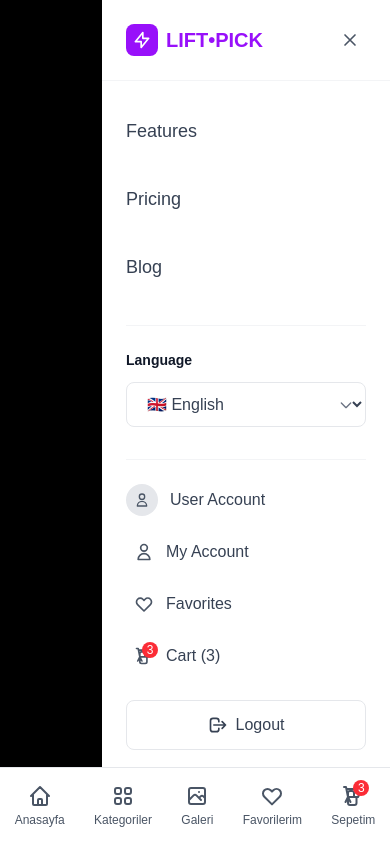
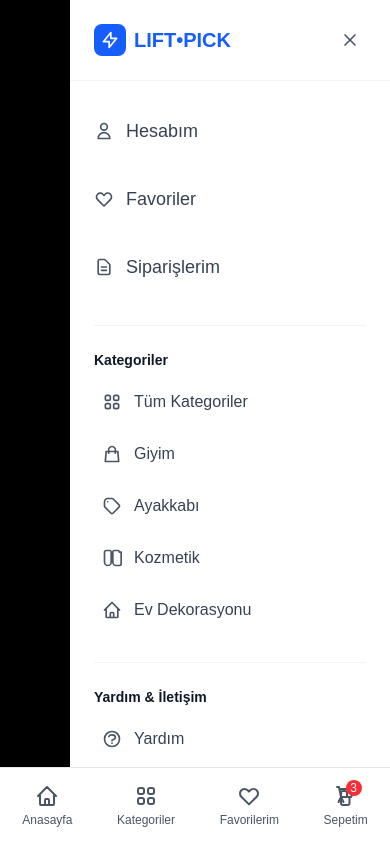
Before and after one commit to sabo64053-pixel/l-ftproje, a Next.js app: page /cart in a window 390 px wide. Both pictures are taken after a click on the element 358 px from the left and 32 px from the top of the page. Shown: the top 844 px of the page. Built offline with nearby package versions, Linux system fonts and the light colour scheme.

Commit message:
Fix mobile menu to slide from right side - now properly implemented as overlay

```diff
--- a/components/Navbar.js
+++ b/components/Navbar.js
@@ -98,7 +98,8 @@ const Navbar = () => {
                       3
                     </span>
                   </div>
-                  <span className="text-xs sm:text-sm font-medium">Cart (3)</span>
+
+                  <span className="text-xs sm:text-sm font-medium hidden sm:block">Cart (3)</span>
                 </Link>
               </div>
             </div>
@@ -161,23 +162,23 @@ const Navbar = () => {
         </div>
       </div>
 
-      {/* Mobile Menu - Sağdan açılır */}
+      {/* Mobile Menu - Sağdan açılır overlay */}
       <div className={`md:hidden fixed inset-0 z-50 transition-opacity duration-300 ${isMobileMenuOpen ? 'opacity-100' : 'opacity-0 pointer-events-none'}`}>
         <div
           className="absolute inset-0 bg-black bg-opacity-30"
           onClick={() => setIsMobileMenuOpen(false)}
         />
 
-        <div className={`absolute right-0 top-0 h-full w-72 bg-white shadow-2xl transform transition-transform duration-300 ease-in-out ${isMobileMenuOpen ? 'translate-x-0' : 'translate-x-full'}`}>
+        <div className={`absolute right-0 top-0 h-full w-80 bg-white shadow-2xl transform transition-transform duration-300 ease-in-out ${isMobileMenuOpen ? 'translate-x-0' : 'translate-x-full'}`}>
           <div className="flex flex-col h-full">
             <div className="flex items-center justify-between p-6 border-b border-gray-100">
               <div className="flex items-center space-x-2">
-                <div className="w-8 h-8 bg-purple-600 rounded-lg flex items-center justify-center">
+                <div className="w-8 h-8 bg-blue-600 rounded-lg flex items-center justify-center">
                   <svg className="w-5 h-5 text-white" fill="none" stroke="currentColor" viewBox="0 0 24 24">
                     <path strokeLinecap="round" strokeLinejoin="round" strokeWidth={2} d="M13 10V3L4 14h7v7l9-11h-7z" />
                   </svg>
                 </div>
-                <h2 className="text-xl font-bold text-purple-600">LIFT•PICK</h2>
+                <h2 className="text-xl font-bold text-blue-600">LIFT•PICK</h2>
               </div>
               <div
                 onClick={() => setIsMobileMenuOpen(false)}
@@ -192,74 +193,87 @@ const Navbar = () => {
             <div className="flex-1 overflow-y-auto p-6">
               <div className="space-y-8">
                 <div className="space-y-4">
-                  <Link href="/features" className="flex items-center text-gray-700 py-3 hover:text-purple-600 transition-colors">
-                    <span className="text-lg font-medium">Features</span>
+                  <Link href="/profile" className="flex items-center text-gray-700 py-3 hover:text-blue-600 transition-colors">
+                    <svg className="w-5 h-5 mr-3 text-gray-600" fill="none" stroke="currentColor" viewBox="0 0 24 24">
+                      <path strokeLinecap="round" strokeLinejoin="round" strokeWidth={2} d="M16 7a4 4 0 11-8 0 4 4 0 018 0zM12 14a7 7 0 00-7 7h14a7 7 0 00-7-7z" />
+                    </svg>
+                    <span className="text-lg font-medium">Hesabım</span>
                   </Link>
-                  <Link href="/pricing" className="flex items-center text-gray-700 py-3 hover:text-purple-600 transition-colors">
-                    <span className="text-lg font-medium">Pricing</span>
+                  <Link href="/favorites" className="flex items-center text-gray-700 py-3 hover:text-blue-600 transition-colors">
+                    <svg className="w-5 h-5 mr-3 text-gray-600" fill="none" stroke="currentColor" viewBox="0 0 24 24">
+                      <path strokeLinecap="round" strokeLinejoin="round" strokeWidth={2} d="M4.318 6.318a4.5 4.5 0 000 6.364L12 20.364l7.682-7.682a4.5 4.5 0 00-6.364-6.364L12 7.636l-1.318-1.318a4.5 4.5 0 00-6.364 0z" />
+                    </svg>
+                    <span className="text-lg font-medium">Favoriler</span>
                   </Link>
-                  <Link href="/blog" className="flex items-center text-gray-700 py-3 hover:text-purple-600 transition-colors">
-                    <span className="text-lg font-medium">Blog</span>
+                  <Link href="/orders" className="flex items-center text-gray-700 py-3 hover:text-blue-600 transition-colors">
+                    <svg className="w-5 h-5 mr-3 text-gray-600" fill="none" stroke="currentColor" viewBox="0 0 24 24">
+                      <path strokeLinecap="round" strokeLinejoin="round" strokeWidth={2} d="M9 12h6m-6 4h6m2 5H7a2 2 0 01-2-2V5a2 2 0 012-2h5.586a1 1 0 01.707.293l5.414 5.414a1 1 0 01.293.707V19a2 2 0 01-2 2z" />
+                    </svg>
+                    <span className="text-lg font-medium">Siparişlerim</span>
                   </Link>
                 </div>
 
                 <div className="border-t border-gray-100 pt-6">
-                  <h3 className="text-sm font-semibold text-gray-900 mb-3">Language</h3>
-                  <div className="relative">
-                    <select className="w-full px-4 py-3 border border-gray-200 rounded-lg bg-white text-gray-700 focus:ring-2 focus:ring-purple-500 focus:border-transparent">
-                      <option value="en">🇬🇧 English</option>
-                      <option value="tr">🇹🇷 Türkçe</option>
-                      <option value="de">🇩🇪 Deutsch</option>
-                      <option value="fr">🇫🇷 Français</option>
-                    </select>
-                    <svg className="absolute right-3 top-1/2 transform -translate-y-1/2 w-4 h-4 text-gray-500" fill="none" stroke="currentColor" viewBox="0 0 24 24">
-                      <path strokeLinecap="round" strokeLinejoin="round" strokeWidth={2} d="M19 9l-7 7-7-7" />
-                    </svg>
+                  <h3 className="text-sm font-semibold text-gray-900 mb-3">Kategoriler</h3>
+                  <div className="space-y-3">
+                    <Link href="/category" className="flex items-center text-gray-700 py-2 hover:bg-gray-50 rounded-lg px-2 transition-colors">
+                      <svg className="w-5 h-5 mr-3 text-gray-600" fill="none" stroke="currentColor" viewBox="0 0 24 24">
+                        <path strokeLinecap="round" strokeLinejoin="round" strokeWidth={2} d="M4 6a2 2 0 012-2h2a2 2 0 012 2v2a2 2 0 01-2 2H6a2 2 0 01-2-2V6zM14 6a2 2 0 012-2h2a2 2 0 012 2v2a2 2 0 01-2 2h-2a2 2 0 01-2-2V6zM4 16a2 2 0 012-2h2a2 2 0 012 2v2a2 2 0 01-2 2H6a2 2 0 01-2-2v-2zM14 16a2 2 0 012-2h2a2 2 0 012 2v2a2 2 0 01-2 2h-2a2 2 0 01-2-2v-2z" />
+                      </svg>
+                      Tüm Kategoriler
+                    </Link>
+                    <Link href="/category?cat=clothing" className="flex items-center text-gray-700 py-2 hover:bg-gray-50 rounded-lg px-2 transition-colors">
+                      <svg className="w-5 h-5 mr-3 text-gray-600" fill="none" stroke="currentColor" viewBox="0 0 24 24">
+                        <path strokeLinecap="round" strokeLinejoin="round" strokeWidth={2} d="M16 11V7a4 4 0 00-8 0v4M5 9h14l1 12H4L5 9z" />
+                      </svg>
+                      Giyim
+                    </Link>
+                    <Link href="/category?cat=shoes" className="flex items-center text-gray-700 py-2 hover:bg-gray-50 rounded-lg px-2 transition-colors">
+                      <svg className="w-5 h-5 mr-3 text-gray-600" fill="none" stroke="currentColor" viewBox="0 0 24 24">
+                        <path strokeLinecap="round" strokeLinejoin="round" strokeWidth={2} d="M7 7h.01M7 3h5c.512 0 1.024.195 1.414.586l7 7a2 2 0 010 2.828l-7 7a2 2 0 01-2.828 0l-7-7A1.994 1.994 0 013 12V7a4 4 0 014-4z" />
+                      </svg>
+                      Ayakkabı
+                    </Link>
+                    <Link href="/category?cat=makeup" className="flex items-center text-gray-700 py-2 hover:bg-gray-50 rounded-lg px-2 transition-colors">
+                      <svg className="w-5 h-5 mr-3 text-gray-600" fill="none" stroke="currentColor" viewBox="0 0 24 24">
+                        <path strokeLinecap="round" strokeLinejoin="round" strokeWidth={2} d="M7 21a4 4 0 01-4-4V5a2 2 0 012-2h4a2 2 0 012 2v12a4 4 0 01-4 4zM21 5a2 2 0 00-2-2h-4a2 2 0 00-2 2v12a4 4 0 004 4h4a2 2 0 002-2V5z" />
+                      </svg>
+                      Kozmetik
+                    </Link>
+                    <Link href="/category?cat=home-decor" className="flex items-center text-gray-700 py-2 hover:bg-gray-50 rounded-lg px-2 transition-colors">
+                      <svg className="w-5 h-5 mr-3 text-gray-600" fill="none" stroke="currentColor" viewBox="0 0 24 24">
+                        <path strokeLinecap="round" strokeLinejoin="round" strokeWidth={2} d="M3 12l2-2m0 0l7-7 7 7M5 10v10a1 1 0 001 1h3m10-11l2 2m-2-2v10a1 1 0 01-1 1h-3m-6 0a1 1 0 001-1v-4a1 1 0 011-1h2a1 1 0 011 1v4a1 1 0 001 1m-6 0h6" />
+                      </svg>
+                      Ev Dekorasyonu
+                    </Link>
                   </div>
                 </div>
 
                 <div className="border-t border-gray-100 pt-6">
-                  <div className="flex items-center space-x-3 mb-4">
-                    <div className="w-8 h-8 bg-gray-200 rounded-full flex items-center justify-center">
-                      <svg className="w-4 h-4 text-gray-600" fill="none" stroke="currentColor" viewBox="0 0 24 24">
-                        <path strokeLinecap="round" strokeLinejoin="round" strokeWidth={2} d="M16 7a4 4 0 11-8 0 4 4 0 018 0zM12 14a7 7 0 00-7 7h14a7 7 0 00-7-7z" />
+                  <h3 className="text-sm font-semibold text-gray-900 mb-3">Yardım & İletişim</h3>
+                  <div className="space-y-3">
+                    <Link href="/help" className="flex items-center text-gray-700 py-2 hover:bg-gray-50 rounded-lg px-2 transition-colors">
+                      <svg className="w-5 h-5 mr-3 text-gray-600" fill="none" stroke="currentColor" viewBox="0 0 24 24">
+                        <path strokeLinecap="round" strokeLinejoin="round" strokeWidth={2} d="M8.228 9c.549-1.165 2.03-2 3.772-2 2.21 0 4 1.343 4 3 0 1.4-1.278 2.575-3.006 2.907-.542.104-.994.54-.994 1.093m0 3h.01M21 12a9 9 0 11-18 0 9 9 0 0118 0z" />
                       </svg>
-                    </div>
-                    <span className="text-gray-700 font-medium">User Account</span>
-                  </div>
-
-                  <div className="space-y-3">
-                    <Link href="/profile" className="flex items-center text-gray-700 py-2 hover:bg-gray-50 rounded-lg px-2 transition-colors">
+                      <span>Yardım</span>
+                    </Link>
+                    <Link href="/contact" className="flex items-center text-gray-700 py-2 hover:bg-gray-50 rounded-lg px-2 transition-colors">
                       <svg className="w-5 h-5 mr-3 text-gray-600" fill="none" stroke="currentColor" viewBox="0 0 24 24">
-                        <path strokeLinecap="round" strokeLinejoin="round" strokeWidth={2} d="M16 7a4 4 0 11-8 0 4 4 0 018 0zM12 14a7 7 0 00-7 7h14a7 7 0 00-7-7z" />
+                        <path strokeLinecap="round" strokeLinejoin="round" strokeWidth={2} d="M3 8l7.89 4.26a2 2 0 002.22 0L21 8M5 19h14a2 2 0 002-2V7a2 2 0 00-2-2H5a2 2 0 00-2 2v10a2 2 0 002 2z" />
                       </svg>
-                      My Account
-                    </Link>
-                    <Link href="/favorites" className="flex items-center text-gray-700 py-2 hover:bg-gray-50 rounded-lg px-2 transition-colors">
-                      <svg className="w-5 h-5 mr-3 text-gray-600" fill="none" stroke="currentColor" viewBox="0 0 24 24">
-                        <path strokeLinecap="round" strokeLinejoin="round" strokeWidth={2} d="M4.318 6.318a4.5 4.5 0 000 6.364L12 20.364l7.682-7.682a4.5 4.5 0 00-6.364-6.364L12 7.636l-1.318-1.318a4.5 4.5 0 00-6.364 0z" />
-                      </svg>
-                      Favorites
-                    </Link>
-                    <Link href="/cart" className="flex items-center text-gray-700 py-2 hover:bg-gray-50 rounded-lg px-2 transition-colors">
-                      <div className="relative mr-3">
-                        <svg className="w-5 h-5 text-gray-600" fill="none" stroke="currentColor" viewBox="0 0 24 24">
-                          <path strokeLinecap="round" strokeLinejoin="round" strokeWidth={2} d="M3 3h2l.4 2M7 13h10l4-8H5.4m0 0L7 13m0 0l-2.5 5M7 13l2.5 5m6-5v6a2 2 0 01-2 2H9a2 2 0 01-2-2v-6m6 0V9a2 2 0 00-2-2H9a2 2 0 00-2 2v4.01" />
-                        </svg>
-                        <span className="absolute -top-1 -right-1 bg-red-500 text-white text-xs rounded-full w-4 h-4 flex items-center justify-center">3</span>
-                      </div>
-                      Cart (3)
+                      <span>İletişim</span>
                     </Link>
                   </div>
+                </div>
 
-                  <div className="mt-6">
-                    <button className="w-full flex items-center justify-center space-x-2 px-4 py-3 border border-gray-200 rounded-lg bg-white text-gray-700 hover:bg-gray-50 transition-colors">
-                      <svg className="w-5 h-5" fill="none" stroke="currentColor" viewBox="0 0 24 24">
-                        <path strokeLinecap="round" strokeLinejoin="round" strokeWidth={2} d="M17 16l4-4m0 0l-4-4m4 4H7m6 4v1a3 3 0 01-3 3H6a3 3 0 01-3-3V7a3 3 0 013-3h4a3 3 0 013 3v1" />
-                      </svg>
-                      <span>Logout</span>
-                    </button>
-                  </div>
+                <div className="border-t border-gray-100 pt-6">
+                  <button className="w-full flex items-center justify-center space-x-2 px-4 py-3 border border-gray-200 rounded-lg bg-white text-gray-700 hover:bg-gray-50 transition-colors">
+                    <svg className="w-5 h-5" fill="none" stroke="currentColor" viewBox="0 0 24 24">
+                      <path strokeLinecap="round" strokeLinejoin="round" strokeWidth={2} d="M17 16l4-4m0 0l-4-4m4 4H7m6 4v1a3 3 0 01-3 3H6a3 3 0 01-3-3V7a3 3 0 013-3h4a3 3 0 013 3v1" />
+                    </svg>
+                    <span>Çıkış Yap</span>
+                  </button>
                 </div>
               </div>
             </div>
@@ -284,14 +298,6 @@ const Navbar = () => {
               <path strokeLinecap="round" strokeLinejoin="round" strokeWidth={2} d="M4 6a2 2 0 012-2h2a2 2 0 012 2v2a2 2 0 01-2 2H6a2 2 0 01-2-2V6zM14 6a2 2 0 012-2h2a2 2 0 012 2v2a2 2 0 01-2 2h-2a2 2 0 01-2-2V6zM4 16a2 2 0 012-2h2a2 2 0 012 2v2a2 2 0 01-2 2H6a2 2 0 01-2-2v-2zM14 16a2 2 0 012-2h2a2 2 0 012 2v2a2 2 0 01-2 2h-2a2 2 0 01-2-2v-2z" />
             </svg>
             <span className="text-xs text-gray-600">Kategoriler</span>
-          </Link>
-
-          {/* Galeri */}
-          <Link href="/gallery" className="flex flex-col items-center py-2 px-3 rounded-lg transition-colors">
-            <svg className="w-6 h-6 text-gray-600 mb-1" fill="none" stroke="currentColor" viewBox="0 0 24 24">
-              <path strokeLinecap="round" strokeLinejoin="round" strokeWidth={2} d="M4 16l4.586-4.586a2 2 0 012.828 0L16 16m-2-2l1.586-1.586a2 2 0 012.828 0L20 14m-6-6h.01M6 20h12a2 2 0 002-2V6a2 2 0 00-2-2H6a2 2 0 00-2 2v12a2 2 0 002 2z" />
-            </svg>
-            <span className="text-xs text-gray-600">Galeri</span>
           </Link>
 
           {/* Favorilerim */}
```
